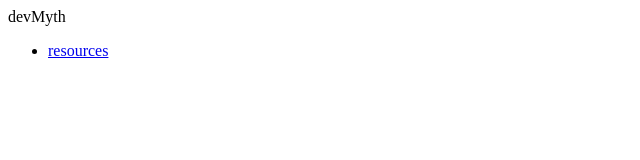
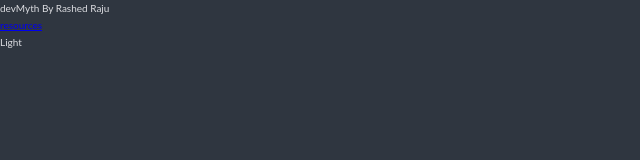
Before and after one commit to Rashedraju/rashedraju.github.io, a website: page index.html in a window 1280 px wide. Shown: the whole page, without its empty margins (0-640 px from the left). Drawn offline with Linux system fonts and the light colour scheme.

Commit message:
some changes

```diff
--- a/index.html
+++ b/index.html
@@ -3,19 +3,22 @@
 <head>
 	<meta charset="UTF-8">
 	<title>DevMyth</title>
-	<link rel="stylesheet" type="text/css" href="style.css">
+	<link rel="stylesheet" type="text/css" href="css/style.css">
 </head>
 <body>
 	<header class="header">
 		<div class="header__main">
 			<div class="header__main--logo">
-				devMyth
+				devMyth <span class="sub__tag">By Rashed Raju</span>
 			</div>
 			<nav class="header__main--nav">
 				<ul class="main--nav">
 					<li> <a href="#"> resources </a></li>
 				</ul>
 			</nav>
+			<div class="theme">
+				Light
+			</div>
 		</div>
 	</header>
 	<script type="text/javascript" src="js/script.js"></script>
--- /dev/null
+++ b/sass/abstract/_variables.scss
@@ -0,0 +1,4 @@
+// FOR COLOR
+$main-body-color : #2f3640;
+$global-font-color: #dcdde1;
+$secondary-color: green;
--- /dev/null
+++ b/sass/base/_base.scss
@@ -0,0 +1,18 @@
+*,
+*::after,
+*::before {
+  margin: 0;
+  padding: 0;
+  box-sizing: inherit;
+}
+html {
+  font-size: 62.5%;
+}
+body {
+  font-family: 'Lato', sans-serif;
+  font-weight: 400;
+  line-height: 1.7;
+  background-color: $main-body-color;
+  color: $global-font-color;
+  box-sizing: border-box;
+}
--- /dev/null
+++ b/sass/main.scss
@@ -0,0 +1,2 @@
+@import "abstract/variables";
+@import "base/base";
```
Also changed, not shown: package.json (added, +22 -0 lines), css/style.css (added), 1 other file.
